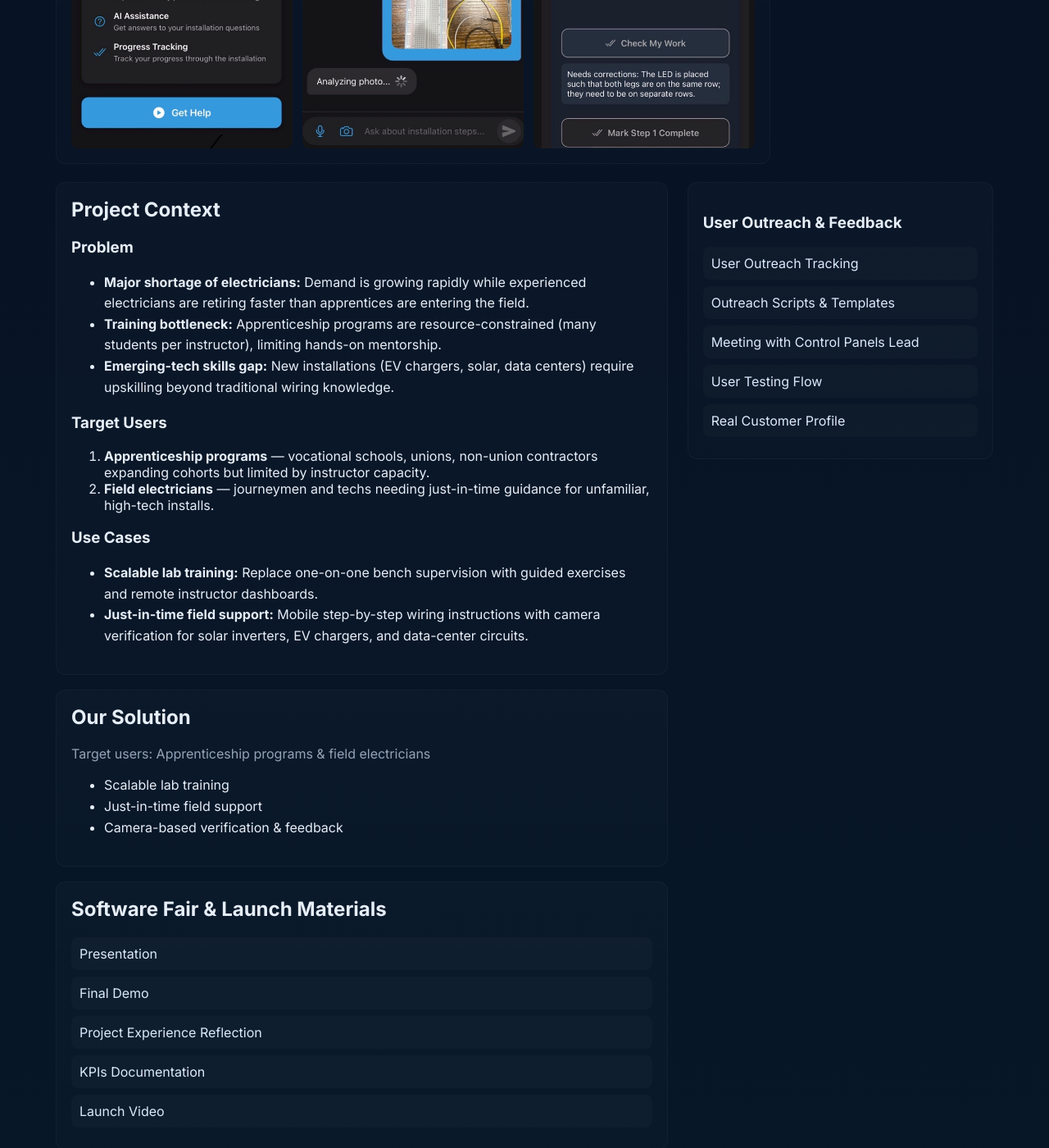
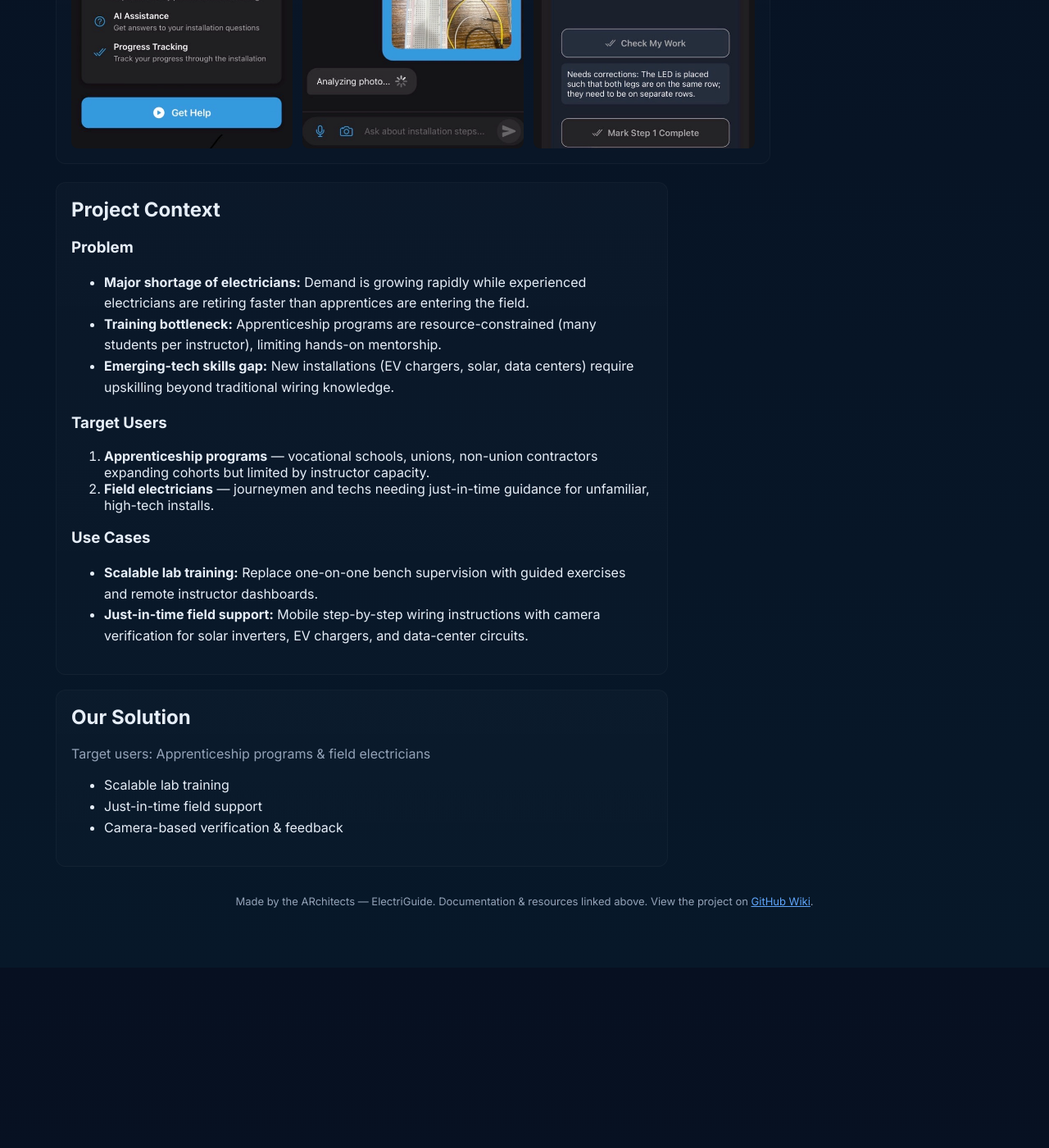
Before and after one commit to ismichel/ismichel.github.io, a Jekyll site: the page architects_wiki.html, which Jekyll copies as it is, in a window 1280 px wide and 1400 px high, scrolled down 811 px. Shown: the whole window at 82% size. Built offline with Jekyll 4.4.1, drawn with Linux system fonts in a browser that asks for light colours; after the commit the page ends 1991 px from its top, so only the background shows below that; some of the changed text lies outside the part shown.

Commit message:
Removed development links from electriguide web

```diff
--- a/architects_wiki.html
+++ b/architects_wiki.html
@@ -131,41 +131,9 @@
           </ul>
         </div>
 
-        <div class="card" style="margin-top:18px">
-          <h2>Software Fair & Launch Materials</h2>
-          <div class="resources">
-            <a href="https://docs.google.com/presentation/d/1UDb94wgoYWxtqcszjfUwSQSWIrk2N1C-ET9hDIyvBPk/edit?usp=sharing" target="_blank">Presentation</a>
-            <a href="https://drive.google.com/file/d/1SZnIBFlimnHjDt8bIu89k0kQDumQvoPr/view?usp=sharing" target="_blank">Final Demo</a>
-            <a href="https://docs.google.com/document/d/1smFnzVi93ZC42OSt0p_tZhVh5VuVXvxKVcHLq9gNae8/edit?usp=sharing" target="_blank">Project Experience Reflection</a>
-            <a href="https://docs.google.com/document/d/1g8LSNTRzKWDlLeZU1g99as9Ak_kDBqbuWkBQMluIOdQ/edit?usp=sharing" target="_blank">KPIs Documentation</a>
-            <a href="https://drive.google.com/file/d/16mEy40n8J93LwHZB9ewkeZlfqhivYfHq/view?usp=sharing" target="_blank">Launch Video</a>
-          </div>
-        </div>
-
-        <div class="card" style="margin-top:18px">
-          <h2>Project Development</h2>
-          <ul>
-            <li><a href="https://docs.google.com/document/d/1MGvwNCvhZOHb74Lqd3D03i3z1kE6rGZMHJHxQZ_Vj7E/edit?usp=sharing" target="_blank">Definitions of Success</a></li>
-            <li><a href="https://docs.google.com/document/d/1RnP0jrN56R25MG9xFltffGm_OgmkRvEpUp53WOTN4hY/edit?pli=1&tab=t.0" target="_blank">OKRs and KPIs</a></li>
-            <li><a href="https://docs.google.com/document/d/1ytwVhXohQSm-mFSmM6uF4p0nib1y0ZfbBLZgYfvvXp8/edit?tab=t.0" target="_blank">ManageXR PRD</a></li>
-            <li><a href="https://github.com/cs210/2025-ManageXR-1/wiki" target="_blank">Documentation at the GitHub Wiki</a></li>
-            <li><a href="https://github.com/cs210/2025-ManageXR-1" target="_blank">Code Repository</a></li>
-          </ul>
-        </div>
-
       </section>
 
       <aside>
-        <div class="card">
-          <h3>User Outreach & Feedback</h3>
-          <div class="resources">
-            <a href="https://docs.google.com/spreadsheets/d/1vRcwF5Z-RkqcxzYJPux4zsgIle1_-BXCVUvtrC4IB5g/edit?usp=sharing" target="_blank">User Outreach Tracking</a>
-            <a href="https://docs.google.com/document/d/1obdN03A6GGzzxWNVy6RHrmz0krVUxJwB_EifeSlgNCs/edit?tab=t.0" target="_blank">Outreach Scripts & Templates</a>
-            <a href="https://docs.google.com/document/d/1JwOlOkaNOpa7XWsbs2dKZN3cwjA04b1lrcEwyIyhZWg/edit?tab=t.0" target="_blank">Meeting with Control Panels Lead</a>
-            <a href="https://docs.google.com/document/d/1NZOmqyGm4bFKTCJNCzv0oDx1dxNPGi35yiUSy3dayeE/edit?pli=1&tab=t.0#heading=h.7089mbibstm8" target="_blank">User Testing Flow</a>
-            <a href="https://docs.google.com/document/d/1S1KoeWqbd-k2dTxUNquQRO5UdXZ2OlQf7rk73Rl4O7Q/edit?usp=sharing" target="_blank">Real Customer Profile</a>
-          </div>
-        </div>
 
       </aside>
     </main>
```
